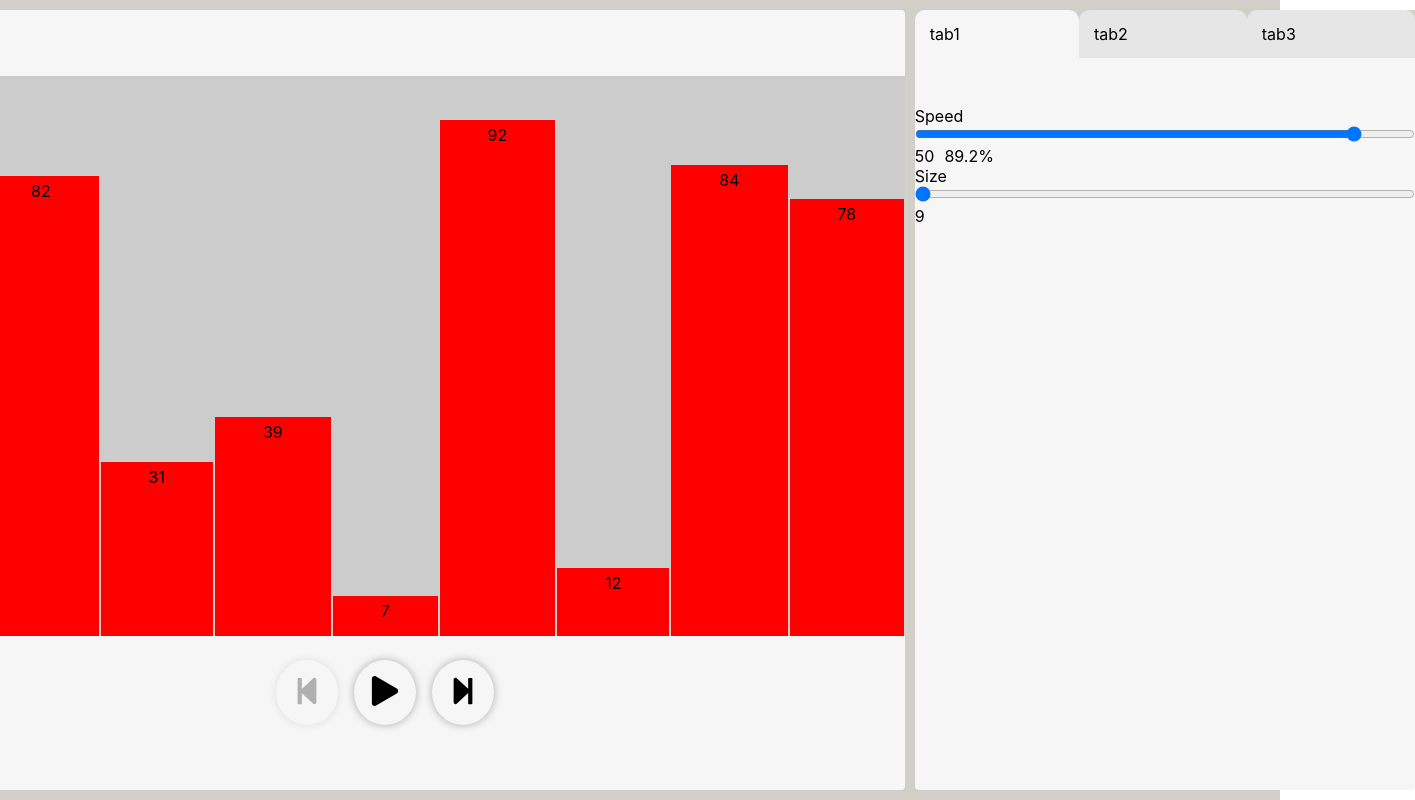
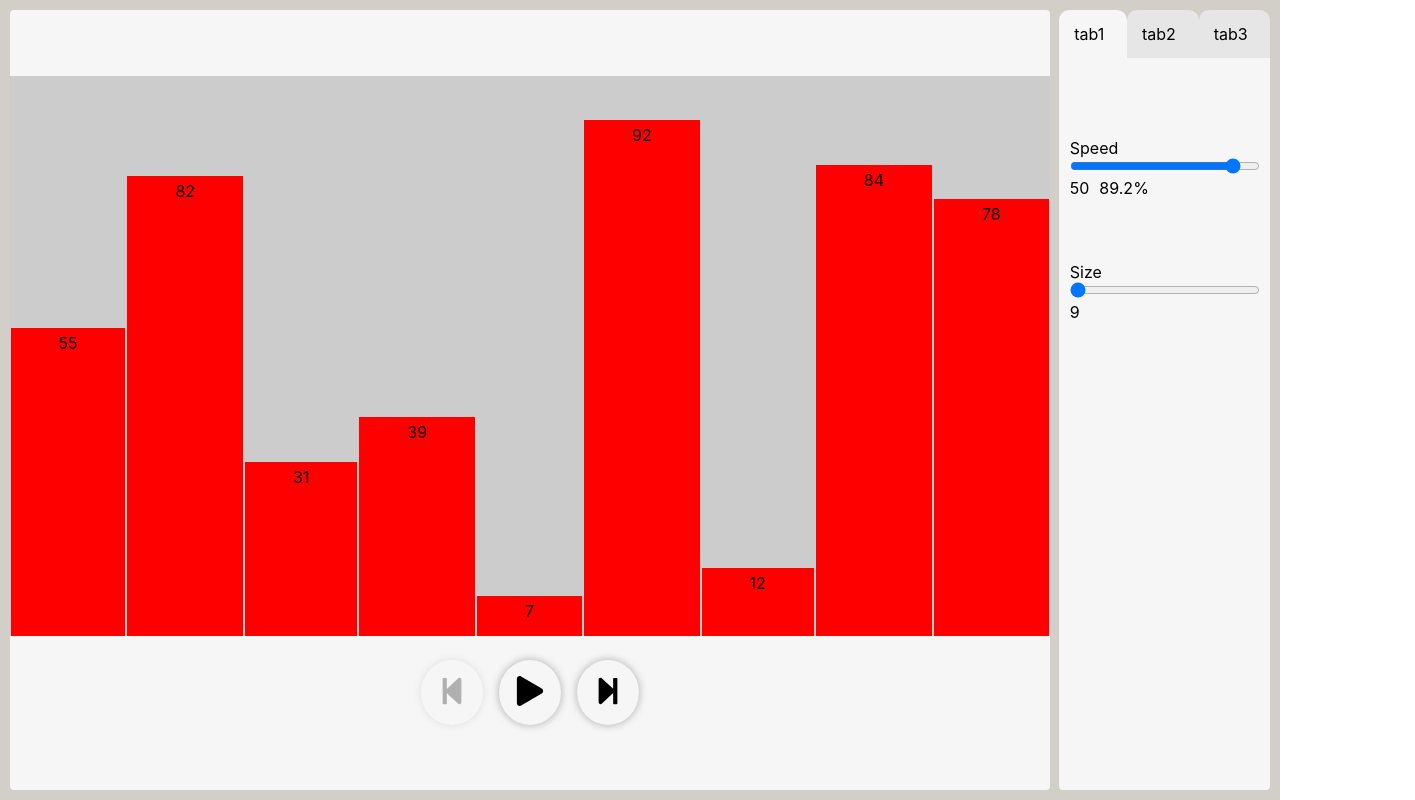
Before and after one commit to alsersan/sorting-visualizer, a React (Create React App) app: page / in a window 1280 px wide. Shown: the whole page, 1415 px wide, since content can reach past the window. Built offline with nearby package versions, Linux system fonts and the light colour scheme.

Commit message:
Sidebar: created separate Slider component

```diff
--- a/src/components/Sidebar/components/SizeSelector.js
+++ b/src/components/Sidebar/components/SizeSelector.js
@@ -1,12 +1,17 @@
 import React from "react";
+import styled from "styled-components";
+import Slider from "./Slider";
+
+const Container = styled.div`
+  width: 90%;
+  margin: 2rem 0;
+`;
 
 const SizeSelector = ({ size, setSize }) => {
   return (
-    <div>
+    <Container>
       Size
-      <input
-        style={{ width: "500px", cursor: "pointer", display: "inline-block" }}
-        type="range"
+      <Slider
         max="110"
         min="9"
         value={size}
@@ -16,7 +21,7 @@ const SizeSelector = ({ size, setSize }) => {
         }}
       />
       <div style={{ display: "inline-block" }}>{size}</div>
-    </div>
+    </Container>
   );
 };
 
--- /dev/null
+++ b/src/components/Sidebar/components/Slider.js
@@ -0,0 +1,13 @@
+import React from "react";
+import styled from "styled-components";
+
+const StyledSlider = styled.input`
+  width: 100%;
+  cursor: pointer;
+`;
+
+const Slider = (props) => {
+  return <StyledSlider type="range" {...props} />;
+};
+
+export default Slider;
--- a/src/components/Sidebar/components/SpeedSelector.js
+++ b/src/components/Sidebar/components/SpeedSelector.js
@@ -1,5 +1,12 @@
 import React from "react";
 
+import styled from "styled-components";
+import Slider from "./Slider";
+
+const Container = styled.div`
+  width: 90%;
+  margin: 2rem 0;
+`;
 const SpeedSelector = ({ speed, setSpeed }) => {
   const speedPercentage = (min, max) => {
     // 450 - speed to get the correct position of the slider
@@ -7,11 +14,9 @@ const SpeedSelector = ({ speed, setSpeed }) => {
     return Math.round((((input - min) * 100) / (max - min)) * 10) / 10;
   };
   return (
-    <div>
+    <Container>
       Speed
-      <input
-        style={{ width: "500px", cursor: "pointer", display: "inline-block" }}
-        type="range"
+      <Slider
         max="449"
         min="0"
         // 450 - speed to get the correct position of the slider
@@ -25,7 +30,7 @@ const SpeedSelector = ({ speed, setSpeed }) => {
       <div style={{ display: "inline-block", marginLeft: "10px" }}>
         {speedPercentage(-4.5, 449)}%
       </div>
-    </div>
+    </Container>
   );
 };
 
--- a/src/components/Sidebar/index.js
+++ b/src/components/Sidebar/index.js
@@ -1,5 +1,6 @@
 import React from "react";
 import styled from "styled-components";
+
 import SizeSelector from "./components/SizeSelector";
 import SpeedSelector from "./components/SpeedSelector";
 
@@ -10,6 +11,9 @@ const StyledSidebar = styled.div`
   width: 40rem;
   background-color: #f6f6f6;
   border-radius: 4px;
+  display: flex;
+  flex-direction: column;
+  align-items: center;
 `;
 
 const Header = ({ speed, setSpeed, size, setSize }) => {
```
